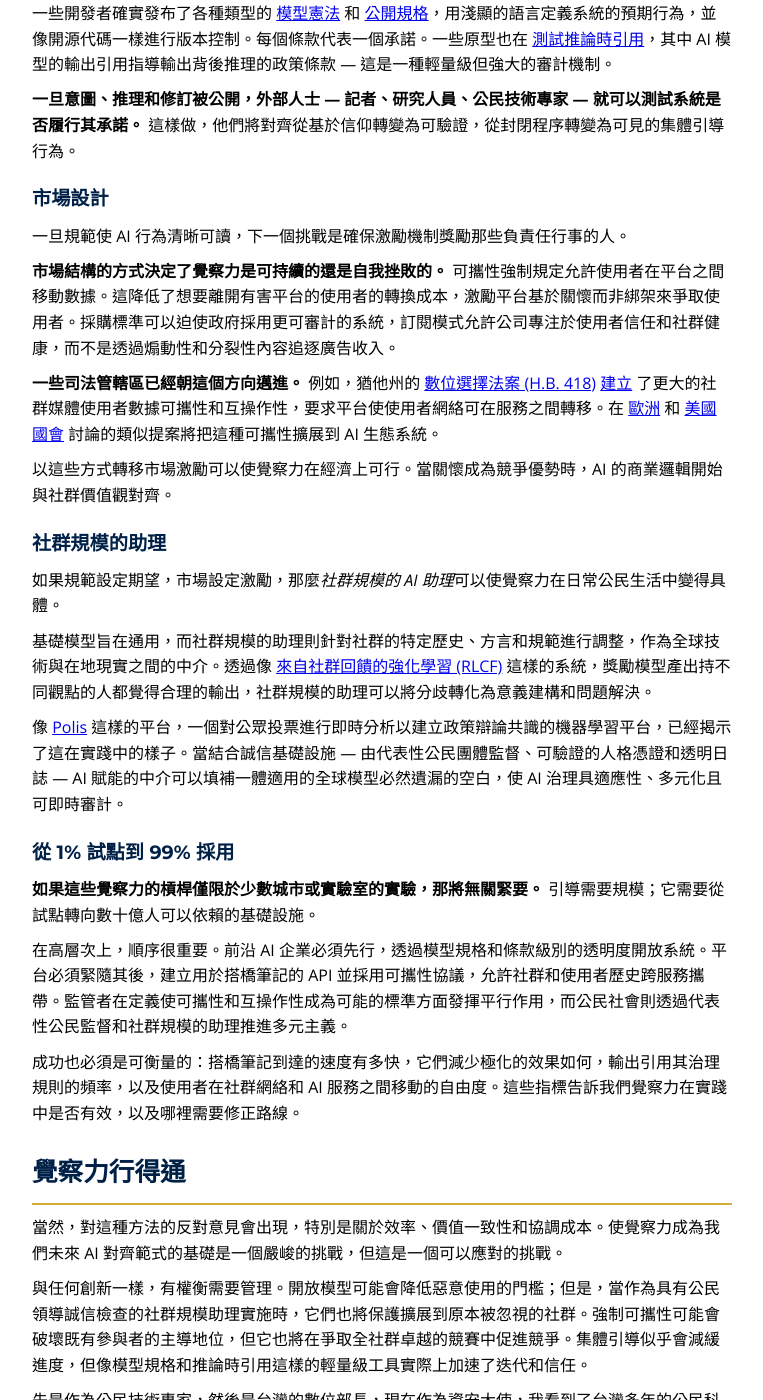
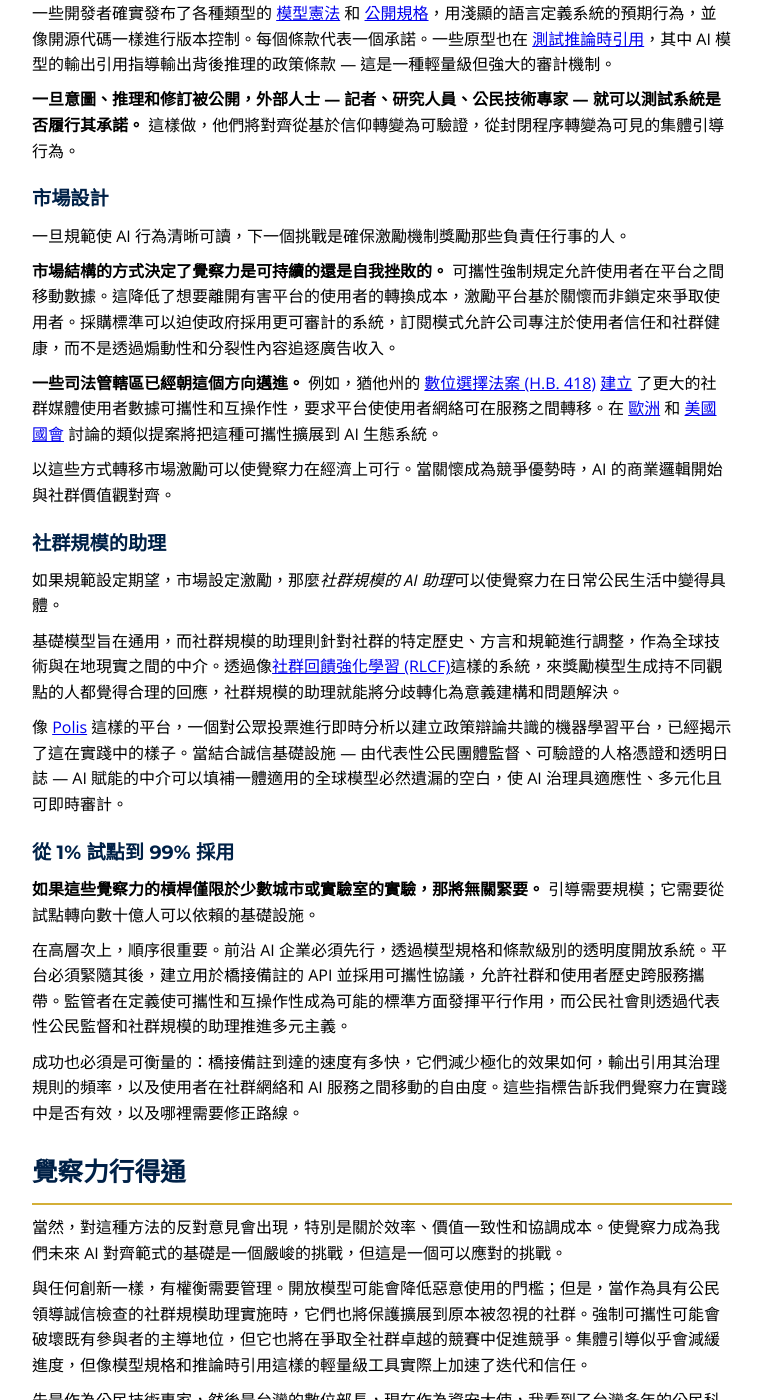
Before and after one commit to akinorioyama/civic.ai, a Jekyll site: the page built from tw-ai-alignment-cannot-be-top-down.md, in a window 1280 px wide and 1400 px high, scrolled down 3597 px. Shown: the whole window, without its empty margins (258-1021 px from the left). Built offline with Jekyll 4.4.1, drawn with Linux system fonts in a browser that asks for light colours; some of the changed text lies outside the part shown.

Commit message:
* fix formatting

```diff
--- a/tw-ai-alignment-cannot-be-top-down.md
+++ b/tw-ai-alignment-cannot-be-top-down.md
@@ -83,7 +83,7 @@
 
 一旦規範使 AI 行為清晰可讀，下一個挑戰是確保激勵機制獎勵那些負責任行事的人。
 
-**市場結構的方式決定了覺察力是可持續的還是自我挫敗的。** 可攜性強制規定允許使用者在平台之間移動數據。這降低了想要離開有害平台的使用者的轉換成本，激勵平台基於關懷而非綁架來爭取使用者。採購標準可以迫使政府採用更可審計的系統，訂閱模式允許公司專注於使用者信任和社群健康，而不是透過煽動性和分裂性內容追逐廣告收入。
+**市場結構的方式決定了覺察力是可持續的還是自我挫敗的。** 可攜性強制規定允許使用者在平台之間移動數據。這降低了想要離開有害平台的使用者的轉換成本，激勵平台基於關懷而非鎖定來爭取使用者。採購標準可以迫使政府採用更可審計的系統，訂閱模式允許公司專注於使用者信任和社群健康，而不是透過煽動性和分裂性內容追逐廣告收入。
 
 **一些司法管轄區已經朝這個方向邁進。** 例如，猶他州的 [數位選擇法案 (H.B. 418)](https://le.utah.gov/~2025/bills/static/HB0418.html) [建立](https://ash.harvard.edu/resources/utah-digital-choice-act-reshaping-social-media/?utm_source=chatgpt.com) 了更大的社群媒體使用者數據可攜性和互操作性，要求平台使使用者網絡可在服務之間轉移。在 [歐洲](http://digital-strategy.ec.europa.eu/en/factpages/data-act-explained) 和 [美國國會](https://www.congress.gov/bill/119th-congress/senate-bill/1634/text) 討論的類似提案將把這種可攜性擴展到 AI 生態系統。
 
@@ -93,7 +93,7 @@
 
 如果規範設定期望，市場設定激勵，那麼*社群規模的 AI 助理*可以使覺察力在日常公民生活中變得具體。
 
-基礎模型旨在通用，而社群規模的助理則針對社群的特定歷史、方言和規範進行調整，作為全球技術與在地現實之間的中介。透過像 [來自社群回饋的強化學習 (RLCF)](https://arxiv.org/pdf/2506.24118) 這樣的系統，獎勵模型產出持不同觀點的人都覺得合理的輸出，社群規模的助理可以將分歧轉化為意義建構和問題解決。
+基礎模型旨在通用，而社群規模的助理則針對社群的特定歷史、方言和規範進行調整，作為全球技術與在地現實之間的中介。透過像[社群回饋強化學習 (RLCF)](https://arxiv.org/pdf/2506.24118)這樣的系統，來獎勵模型生成持不同觀點的人都覺得合理的回應，社群規模的助理就能將分歧轉化為意義建構和問題解決。
 
 像 [Polis](https://youtu.be/VbCZvU7i7VY?si=xxFvUkrTG3XoPak4&t=125) 這樣的平台，一個對公眾投票進行即時分析以建立政策辯論共識的機器學習平台，已經揭示了這在實踐中的樣子。當結合誠信基礎設施 — 由代表性公民團體監督、可驗證的人格憑證和透明日誌 — AI 賦能的中介可以填補一體適用的全球模型必然遺漏的空白，使 AI 治理具適應性、多元化且可即時審計。
 
@@ -101,9 +101,9 @@
 
 **如果這些覺察力的槓桿僅限於少數城市或實驗室的實驗，那將無關緊要。** 引導需要規模；它需要從試點轉向數十億人可以依賴的基礎設施。
 
-在高層次上，順序很重要。前沿 AI 企業必須先行，透過模型規格和條款級別的透明度開放系統。平台必須緊隨其後，建立用於搭橋筆記的 API 並採用可攜性協議，允許社群和使用者歷史跨服務攜帶。監管者在定義使可攜性和互操作性成為可能的標準方面發揮平行作用，而公民社會則透過代表性公民監督和社群規模的助理推進多元主義。
+在高層次上，順序很重要。前沿 AI 企業必須先行，透過模型規格和條款級別的透明度開放系統。平台必須緊隨其後，建立用於橋接備註的 API 並採用可攜性協議，允許社群和使用者歷史跨服務攜帶。監管者在定義使可攜性和互操作性成為可能的標準方面發揮平行作用，而公民社會則透過代表性公民監督和社群規模的助理推進多元主義。
 
-成功也必須是可衡量的：搭橋筆記到達的速度有多快，它們減少極化的效果如何，輸出引用其治理規則的頻率，以及使用者在社群網絡和 AI 服務之間移動的自由度。這些指標告訴我們覺察力在實踐中是否有效，以及哪裡需要修正路線。
+成功也必須是可衡量的：橋接備註到達的速度有多快，它們減少極化的效果如何，輸出引用其治理規則的頻率，以及使用者在社群網絡和 AI 服務之間移動的自由度。這些指標告訴我們覺察力在實踐中是否有效，以及哪裡需要修正路線。
 
 ## 覺察力行得通
 
```
Also changed, not shown: other parts of tw-ai-alignment-cannot-be-top-down.md (+6 -6 lines), ai-alignment-cannot-be-top-down.md (+2 -2 lines).
